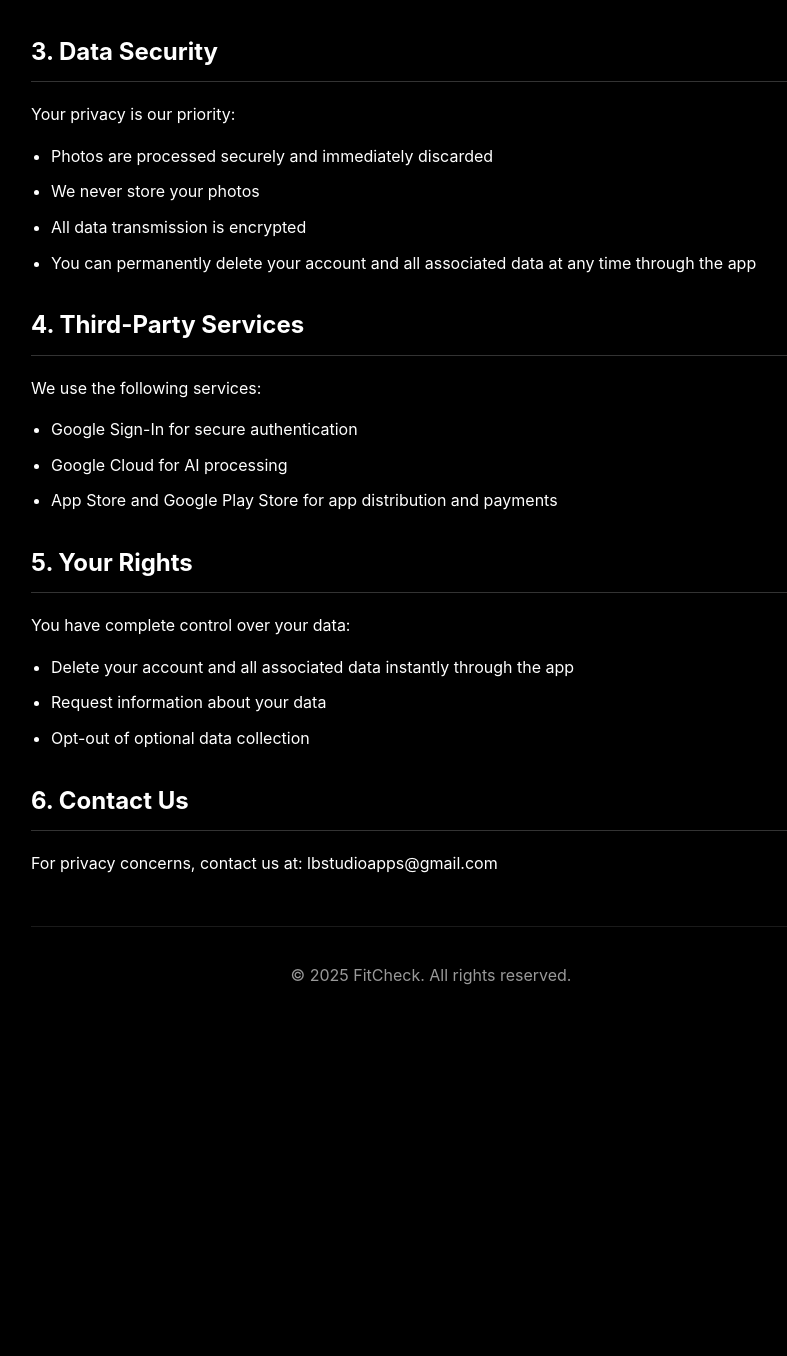
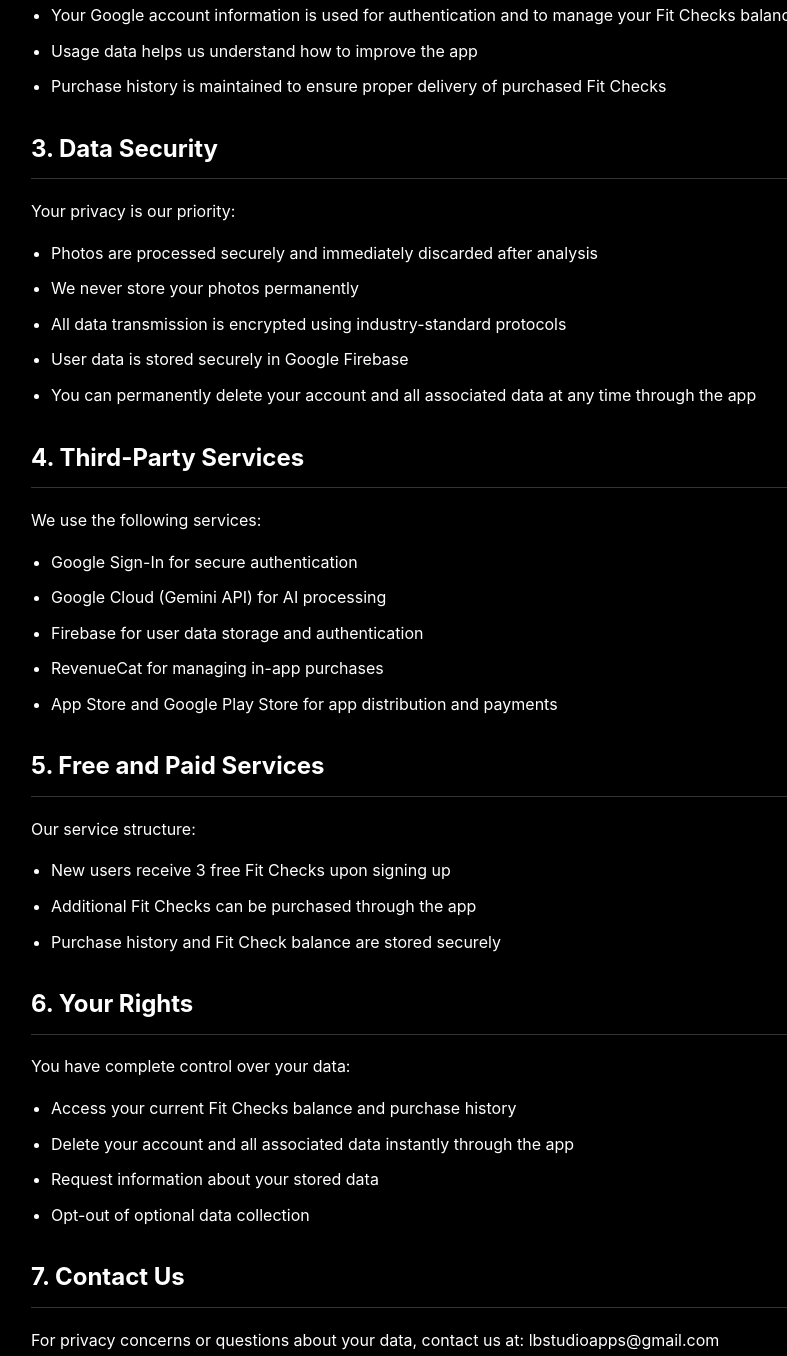
Before and after one commit to FitCheck-App/fitcheck-app.github.io, a plain HTML site: page privacy.html in a window 1280 px wide. Shown: the part 575-1931 px from the top of the page, without its empty margins (209-996 px from the left). Before the commit the page ends 1600 px from the top, so only its background shows below. Drawn offline with Linux system fonts and the light colour scheme.

Commit message:
Update privacy.html

```diff
--- a/privacy.html
+++ b/privacy.html
@@ -18,17 +18,19 @@
                 <p>FitCheck collects minimal data to provide our service:</p>
                 <ul>
                     <li>Photos you choose to upload for AI analysis</li>
-                    <li>Google account ID (for authentication only)</li>
+                    <li>Google account information (email and display name for authentication)</li>
                     <li>Basic app usage data to improve our service</li>
+                    <li>Purchase history for managing your Fit Checks balance</li>
                 </ul>
             </section>
 
             <section>
                 <h2>2. How We Use Your Information</h2>
                 <ul>
-                    <li>Photos are processed instantly by our AI system for style analysis and are not stored on our servers</li>
-                    <li>Your Google account ID is used solely for authentication</li>
+                    <li>Photos are processed instantly by our AI system (Google Cloud Vision and Gemini) for style analysis and are not permanently stored</li>
+                    <li>Your Google account information is used for authentication and to manage your Fit Checks balance</li>
                     <li>Usage data helps us understand how to improve the app</li>
+                    <li>Purchase history is maintained to ensure proper delivery of purchased Fit Checks</li>
                 </ul>
             </section>
 
@@ -36,9 +38,10 @@
                 <h2>3. Data Security</h2>
                 <p>Your privacy is our priority:</p>
                 <ul>
-                    <li>Photos are processed securely and immediately discarded</li>
-                    <li>We never store your photos</li>
-                    <li>All data transmission is encrypted</li>
+                    <li>Photos are processed securely and immediately discarded after analysis</li>
+                    <li>We never store your photos permanently</li>
+                    <li>All data transmission is encrypted using industry-standard protocols</li>
+                    <li>User data is stored securely in Google Firebase</li>
                     <li>You can permanently delete your account and all associated data at any time through the app</li>
                 </ul>
             </section>
@@ -48,28 +51,41 @@
                 <p>We use the following services:</p>
                 <ul>
                     <li>Google Sign-In for secure authentication</li>
-                    <li>Google Cloud for AI processing</li>
+                    <li>Google Cloud (Gemini API) for AI processing</li>
+                    <li>Firebase for user data storage and authentication</li>
+                    <li>RevenueCat for managing in-app purchases</li>
                     <li>App Store and Google Play Store for app distribution and payments</li>
                 </ul>
             </section>
 
             <section>
-                <h2>5. Your Rights</h2>
+                <h2>5. Free and Paid Services</h2>
+                <p>Our service structure:</p>
+                <ul>
+                    <li>New users receive 3 free Fit Checks upon signing up</li>
+                    <li>Additional Fit Checks can be purchased through the app</li>
+                    <li>Purchase history and Fit Check balance are stored securely</li>
+                </ul>
+            </section>
+
+            <section>
+                <h2>6. Your Rights</h2>
                 <p>You have complete control over your data:</p>
                 <ul>
+                    <li>Access your current Fit Checks balance and purchase history</li>
                     <li>Delete your account and all associated data instantly through the app</li>
-                    <li>Request information about your data</li>
+                    <li>Request information about your stored data</li>
                     <li>Opt-out of optional data collection</li>
                 </ul>
             </section>
 
             <section>
-                <h2>6. Contact Us</h2>
-                <p>For privacy concerns, contact us at: lbstudioapps@gmail.com</p>
+                <h2>7. Contact Us</h2>
+                <p>For privacy concerns or questions about your data, contact us at: lbstudioapps@gmail.com</p>
             </section>
         </main>
         <footer>
-            <p>© 2025 FitCheck. All rights reserved.</p>
+            <p>© 2024 FitCheck. All rights reserved.</p>
         </footer>
     </div>
 </body>
```
